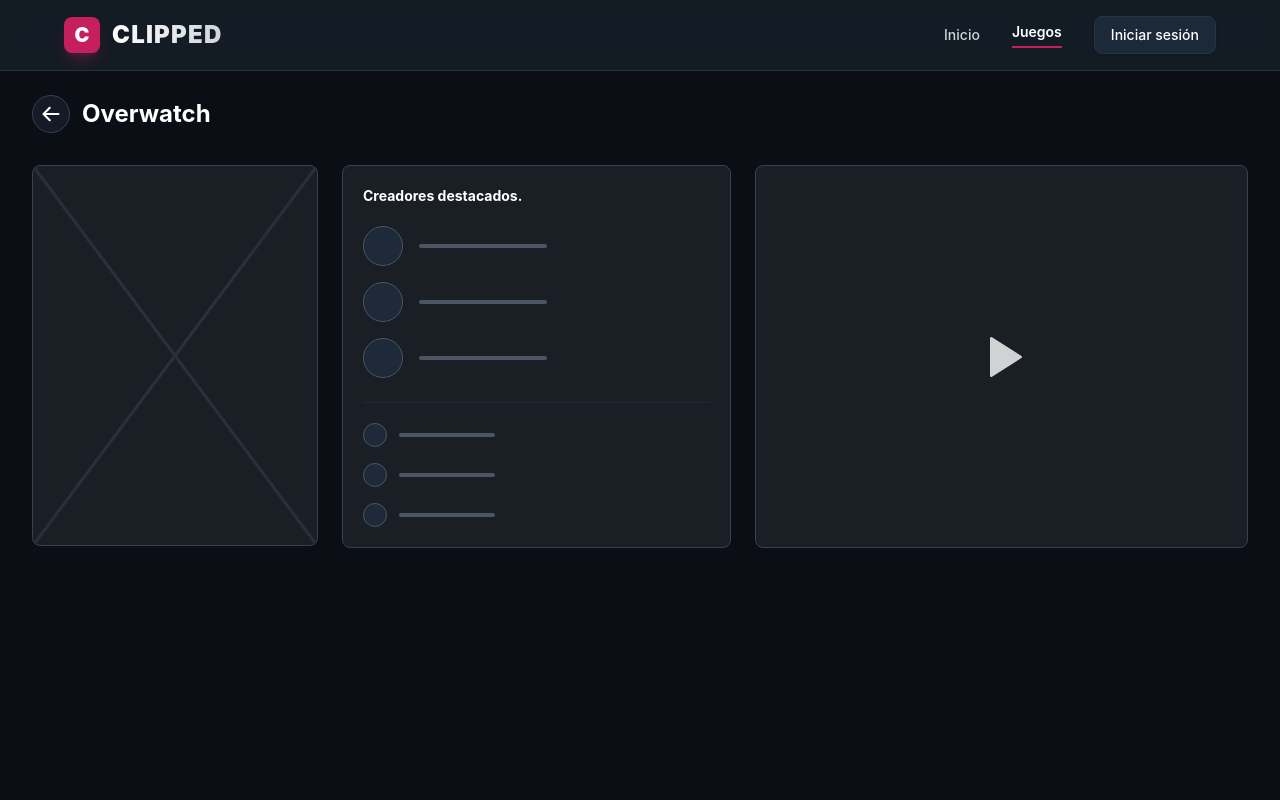
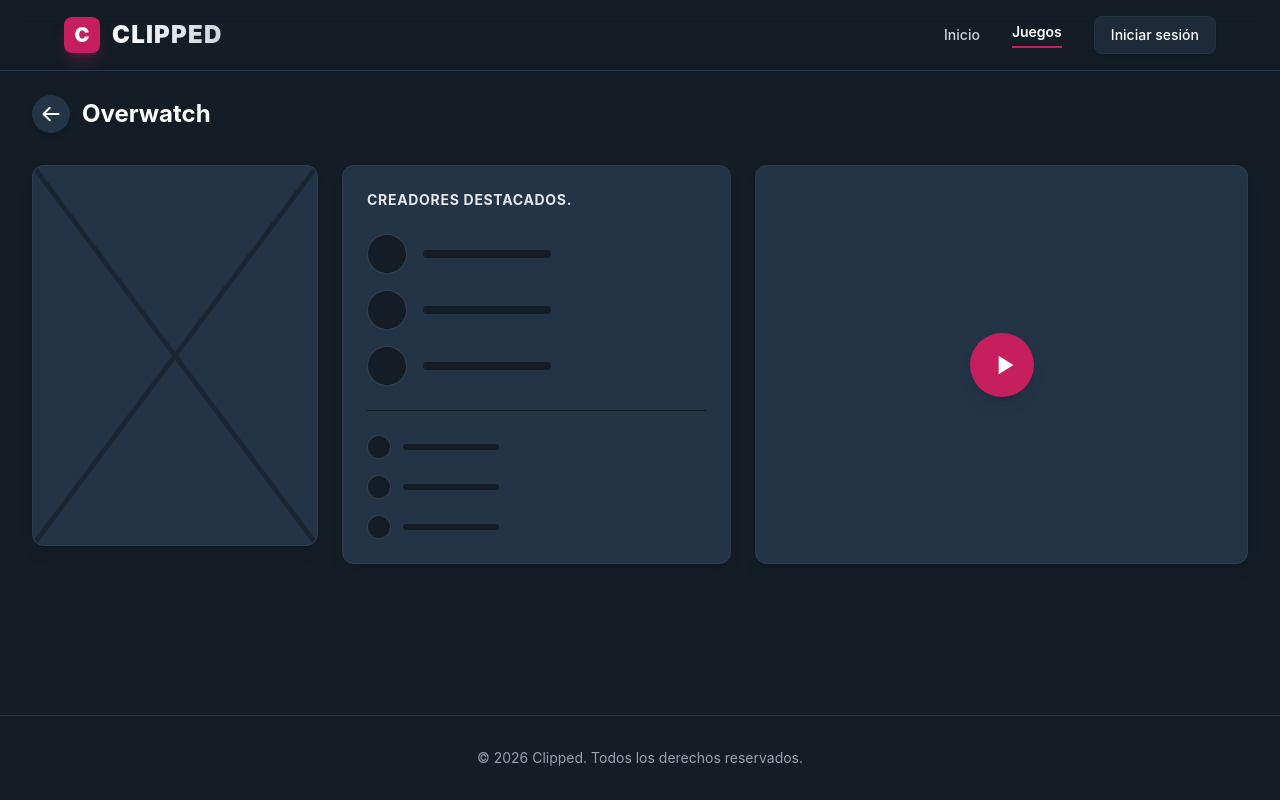
Before and after one commit to loaizavelez/Taller2_DA, a React (Vite) app: page /juegos/overwatch in a window 1280 px wide. Built offline with nearby package versions, Linux system fonts and the light colour scheme.

Commit message:
Implementacion de la paleta de colores y el foote en la pantalla de juegos y detalle de juego

```diff
--- a/src/Pages/juegoDetalle.jsx
+++ b/src/Pages/juegoDetalle.jsx
@@ -1,17 +1,21 @@
 import React from 'react';
+import { Link } from 'react-router-dom';
 import Navbar from '../Componentes/Navbar';
 
 export default function JuegoDetalle() {
   return (
-    <div className="min-h-screen bg-[#0b0e14] text-white font-sans">
-      {/* Reutilizamos el Navbar que ya creaste */}
+    <div className="min-h-screen bg-[#141d26] text-white font-sans flex flex-col selection:bg-[#c51f5d] selection:text-white">
+      {/* Navbar */}
       <Navbar />
 
-      <main className="max-w-7xl mx-auto px-8 py-6">
-      {/* Botón de Regreso Estético */}
-        <button className="flex items-center gap-3 text-2xl font-bold mb-8 text-white hover:text-gray-300 transition group cursor-pointer">
-          <div className="p-2 bg-gray-800/50 rounded-full border border-gray-700 group-hover:bg-gray-700 transition duration-300 flex items-center justify-center">
-            {/* Icono SVG de flecha izquierda */}
+      {/* Contenido Principal */}
+      <main className="max-w-7xl mx-auto px-8 py-6 flex-1 w-full">
+        {/* Botón de Regreso a /juegos */}
+        <Link
+          to="/juegos"
+          className="inline-flex items-center gap-3 text-2xl font-bold mb-8 text-white hover:text-[#c51f5d] transition group cursor-pointer"
+        >
+          <div className="p-2 bg-[#243447] rounded-full border border-[#243447] group-hover:border-[#c51f5d] transition duration-300 flex items-center justify-center shadow-md">
             <svg
               xmlns="http://www.w3.org/2000/svg"
               fill="none"
@@ -24,45 +28,44 @@
             </svg>
           </div>
           Overwatch
-        </button>
+        </Link>
 
         {/* Contenedor Principal a 3 Columnas */}
         <div className="grid grid-cols-1 md:grid-cols-12 gap-6">
 
           {/* Columna 1: Portada del Juego (3/12) */}
           <div className="md:col-span-3">
-            <div className="w-full aspect-[3/4] bg-[#1a1f26] rounded-lg border border-gray-700 relative overflow-hidden">
-                {/* La X del wireframe */}
-                <svg className="absolute inset-0 w-full h-full text-gray-700 pointer-events-none opacity-50" preserveAspectRatio="none" viewBox="0 0 100 100">
-                    <line x1="0" y1="0" x2="100" y2="100" stroke="currentColor" strokeWidth="1"></line>
-                    <line x1="100" y1="0" x2="0" y2="100" stroke="currentColor" strokeWidth="1"></line>
-                </svg>
+            <div className="w-full aspect-[3/4] bg-[#243447] rounded-xl border border-gray-700/60 hover:border-[#c51f5d] transition relative overflow-hidden shadow-lg">
+              <svg className="absolute inset-0 w-full h-full text-[#141d26] pointer-events-none opacity-60" preserveAspectRatio="none" viewBox="0 0 100 100">
+                <line x1="0" y1="0" x2="100" y2="100" stroke="currentColor" strokeWidth="1.5"></line>
+                <line x1="100" y1="0" x2="0" y2="100" stroke="currentColor" strokeWidth="1.5"></line>
+              </svg>
             </div>
           </div>
 
           {/* Columna 2: Creadores Destacados (4/12) */}
           <div className="md:col-span-4 flex flex-col gap-4">
-            <div className="bg-[#1a1f26] rounded-lg border border-gray-700 p-5 flex-1">
-              <h3 className="text-sm font-bold mb-5">Creadores destacados.</h3>
+            <div className="bg-[#243447] rounded-xl border border-gray-700/60 p-6 flex-1 shadow-lg">
+              <h3 className="text-sm font-bold mb-6 text-gray-200 uppercase tracking-wider">Creadores destacados.</h3>
 
               {/* Lista de creadores */}
               <div className="space-y-4 mb-6">
                 {[1, 2, 3].map((i) => (
                   <div key={i} className="flex items-center gap-4">
-                    <div className="w-10 h-10 rounded-full bg-gray-800 border border-gray-600"></div>
-                    <div className="w-32 h-1 bg-gray-600 rounded"></div>
+                    <div className="w-10 h-10 rounded-full bg-[#141d26] border border-gray-600/60"></div>
+                    <div className="w-32 h-2 bg-[#141d26] rounded"></div>
                   </div>
                 ))}
               </div>
 
-              <hr className="border-gray-800 mb-5" />
+              <hr className="border-[#141d26] mb-6" />
 
               {/* Lista secundaria inferior */}
               <div className="space-y-4">
                 {[1, 2, 3].map((i) => (
                   <div key={i} className="flex items-center gap-3">
-                    <div className="w-6 h-6 rounded-full bg-gray-800 border border-gray-600"></div>
-                    <div className="w-24 h-1 bg-gray-600 rounded"></div>
+                    <div className="w-6 h-6 rounded-full bg-[#141d26] border border-gray-600/60"></div>
+                    <div className="w-24 h-1.5 bg-[#141d26] rounded"></div>
                   </div>
                 ))}
               </div>
@@ -71,16 +74,22 @@
 
           {/* Columna 3: Reproductor de Video (5/12) */}
           <div className="md:col-span-5">
-            <div className="w-full h-full min-h-[350px] bg-[#1a1f26] rounded-lg border border-gray-700 flex items-center justify-center cursor-pointer hover:bg-gray-800 transition">
-              {/* Icono de Play */}
-              <svg className="w-16 h-16 text-white opacity-80" fill="currentColor" viewBox="0 0 24 24">
-                <path d="M8 5v14l11-7z" stroke="currentColor" strokeWidth="1" strokeLinejoin="round"/>
-              </svg>
+            <div className="w-full h-full min-h-[350px] bg-[#243447] rounded-xl border border-gray-700/60 hover:border-[#c51f5d] transition flex items-center justify-center cursor-pointer group shadow-lg">
+              <div className="w-16 h-16 rounded-full bg-[#c51f5d] text-white flex items-center justify-center shadow-lg group-hover:scale-110 transition duration-300">
+                <svg className="w-8 h-8 ml-1" fill="currentColor" viewBox="0 0 24 24">
+                  <path d="M8 5v14l11-7z" />
+                </svg>
+              </div>
             </div>
           </div>
 
         </div>
       </main>
+
+      {/* Footer */}
+      <footer className="mt-auto border-t border-[#243447] bg-[#141d26] py-8 px-6 text-center text-sm text-gray-400">
+        <p>© 2026 Clipped. Todos los derechos reservados.</p>
+      </footer>
     </div>
   );
 }
--- a/src/Pages/juegosInicio.jsx
+++ b/src/Pages/juegosInicio.jsx
@@ -4,10 +4,12 @@
 
 export default function JuegosInicio() {
   return (
-    <div className="min-h-screen bg-[#141d26] text-white font-sans">
+    <div className="min-h-screen bg-[#141d26] text-white font-sans flex flex-col selection:bg-[#c51f5d] selection:text-white">
+      {/* Navbar */}
       <Navbar />
 
-      <main className="max-w-7xl mx-auto px-8 py-8">
+      {/* Contenido Principal */}
+      <main className="max-w-7xl mx-auto px-8 py-8 flex-1 w-full">
         {/* Sección: Lo mejor de la semana */}
         <section className="mb-12">
           <h2 className="text-2xl font-bold mb-6 tracking-tight">Lo mejor de la semana</h2>
@@ -15,8 +17,8 @@
 
             {/* Tarjeta #1 Destacada */}
             <Link to="/juegos/overwatch" className="w-48 flex-shrink-0 relative group">
-              <div className="aspect-[3/4] bg-[#243447] rounded-lg border-2 border-[#c51f5d] relative overflow-hidden transition-transform duration-200 group-hover:scale-105 shadow-lg">
-                <span className="absolute top-0 right-0 bg-[#c51f5d] text-white font-black text-sm px-2 py-1 rounded-bl-lg shadow-md">
+              <div className="aspect-[3/4] bg-[#243447] rounded-xl border-2 border-[#c51f5d] relative overflow-hidden transition-transform duration-200 group-hover:scale-105 shadow-lg">
+                <span className="absolute top-0 right-0 bg-[#c51f5d] text-white font-black text-sm px-2.5 py-1 rounded-bl-lg shadow-md">
                   #1
                 </span>
               </div>
@@ -25,7 +27,7 @@
             {/* Tarjetas Restantes */}
             {[2, 3, 4, 5].map((num) => (
               <Link key={num} to="/juegos/overwatch" className="w-48 flex-shrink-0 relative group">
-                <div className="aspect-[3/4] bg-[#243447] rounded-lg border border-gray-700/60 hover:border-[#c51f5d] transition-all duration-200 group-hover:scale-105 shadow-md"></div>
+                <div className="aspect-[3/4] bg-[#243447] rounded-xl border border-gray-700/60 hover:border-[#c51f5d] transition-all duration-200 group-hover:scale-105 shadow-md"></div>
               </Link>
             ))}
 
@@ -38,12 +40,17 @@
           <div className="flex gap-4 overflow-x-auto pb-4" style={{ scrollbarWidth: 'none' }}>
             {[1, 2, 3, 4].map((num) => (
               <Link key={num} to="/juegos/overwatch" className="w-64 flex-shrink-0 group">
-                <div className="aspect-video bg-[#243447] rounded-lg border border-gray-700/60 hover:border-[#c51f5d] transition-all duration-200 group-hover:scale-105 shadow-md"></div>
+                <div className="aspect-video bg-[#243447] rounded-xl border border-gray-700/60 hover:border-[#c51f5d] transition-all duration-200 group-hover:scale-105 shadow-md"></div>
               </Link>
             ))}
           </div>
         </section>
       </main>
+
+      {/* Footer */}
+      <footer className="mt-auto border-t border-[#243447] bg-[#141d26] py-8 px-6 text-center text-sm text-gray-400">
+        <p>© 2026 Clipped. Todos los derechos reservados.</p>
+      </footer>
     </div>
   );
 }
```
